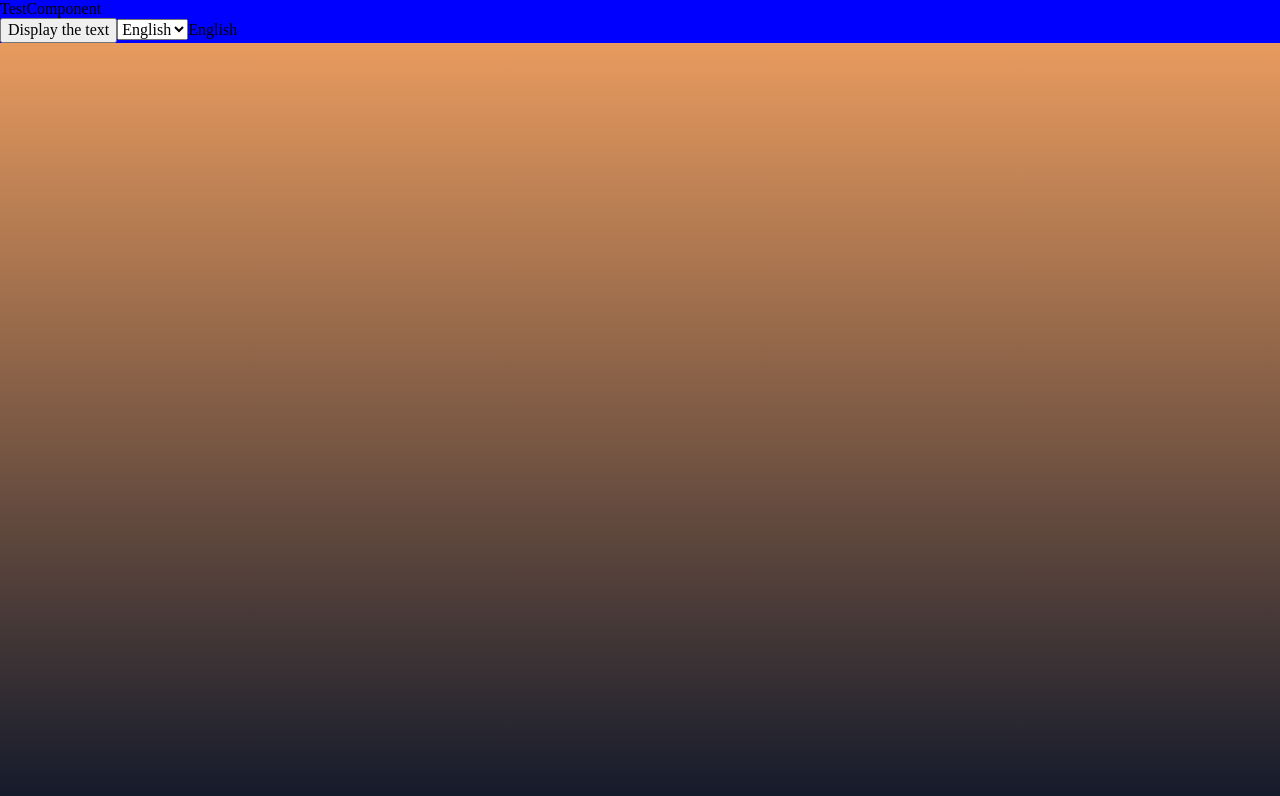
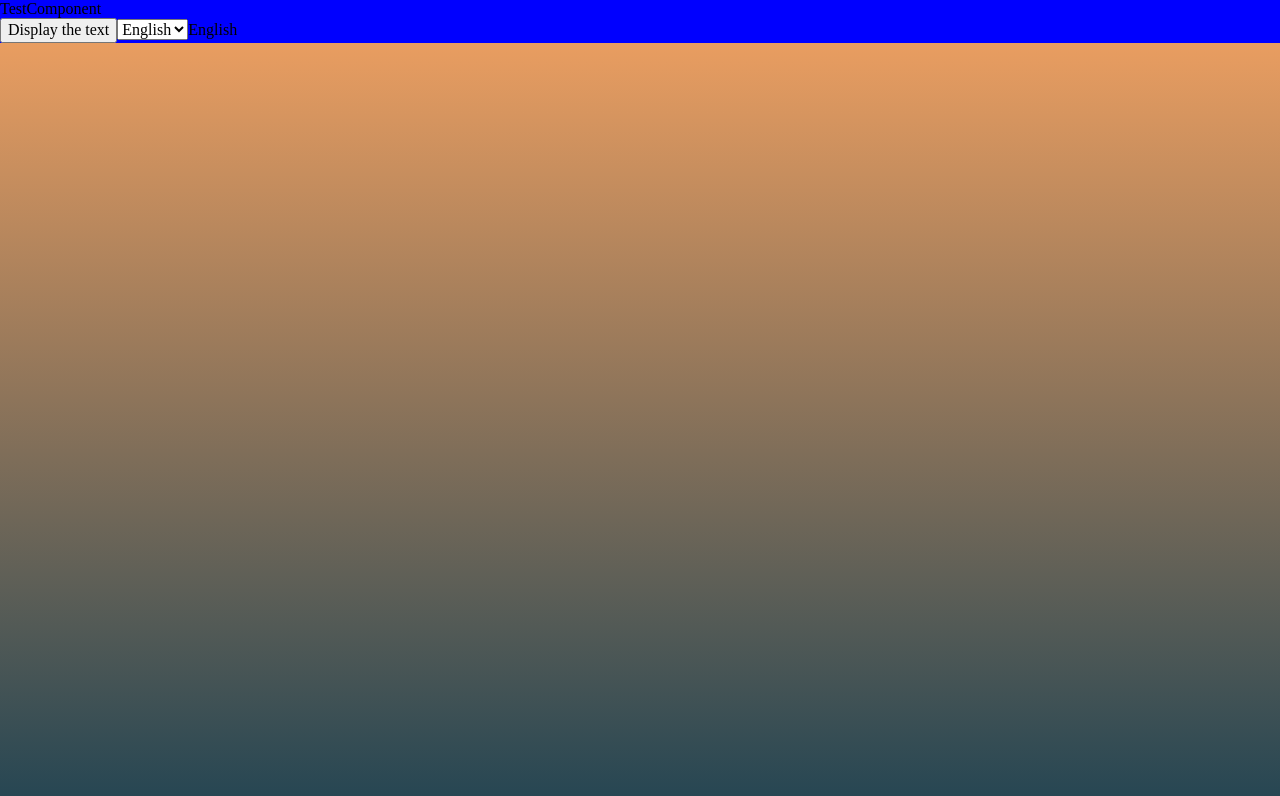
Before and after one commit to Fansoa/pokedex, a React (Vite) app: page / in a window 1280 px wide. Shown: the top 796 px of the page. Built offline with nearby package versions, Linux system fonts and the light colour scheme.

Commit message:
💄: replace static styles by variables

```diff
--- a/src/pages/layout/styled.js
+++ b/src/pages/layout/styled.js
@@ -1,10 +1,11 @@
 import styled from "@emotion/styled";
+import global from "@/src/theme/global";
 
 const Container = styled.div`
   background: linear-gradient(
     180deg,
-    rgba(244, 162, 97, 1) 0%,
-    rgba(20, 26, 43, 1) 100%
+    ${global.colors.sandyBrown} 0%,
+    ${global.colors.darkSlateGray} 100%
   );
   min-height: 100vh;
   height: 100%;
```
